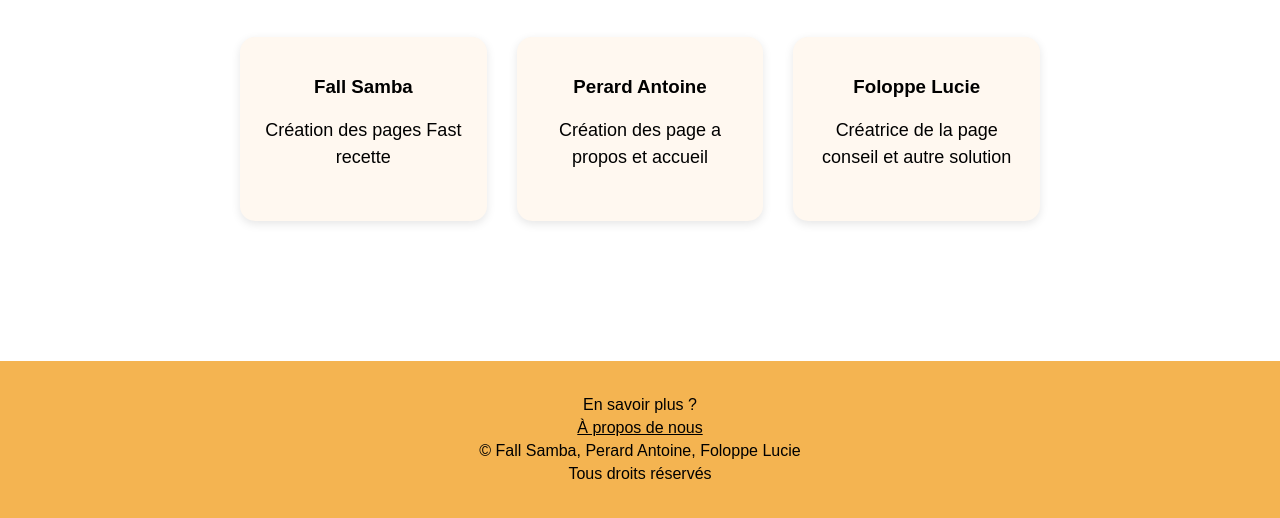
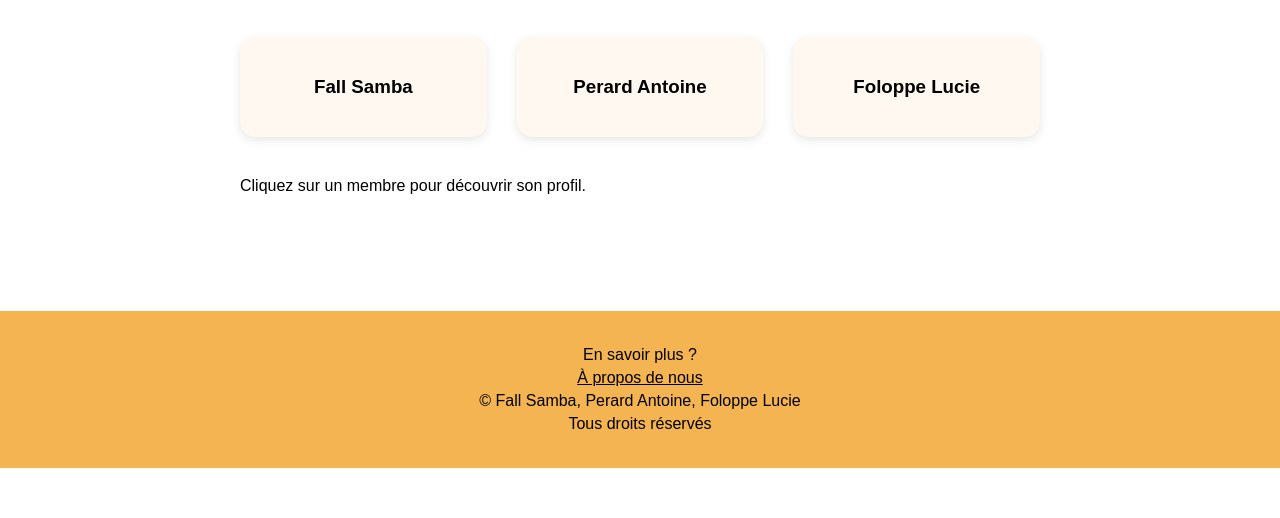
Before and after one commit to fall2300/Projet_Web_FALL_PERARD_-FOLOPPE, a plain HTML site: page page/A_propos.html in a window 1280 px wide. Shown: the part 430-948 px from the top of the page. After the commit the page ends 898 px from the top, so only its background shows below. Drawn offline with Linux system fonts and the light colour scheme.

Commit message:
Update A_propos.html

```diff
--- a/page/A_propos.html
+++ b/page/A_propos.html
@@ -29,18 +29,15 @@
         <section class="boites">
             <div>
                 <h3>Fall Samba</h3>
-                <p>Création des pages Fast recette</p>
             </div>
             <div>
                 <h3>Perard Antoine</h3>
-                <p>Création des page a propos et accueil</p>
             </div>
             <div>
                 <h3>Foloppe Lucie</h3>
-                <p>Créatrice de la page conseil et autre solution </p>
-                <p></p>
             </div>
         </section>
+        <p id="messageEquipe">Cliquez sur un membre pour découvrir son profil.</p>
     </main>
 
     <footer>
```
